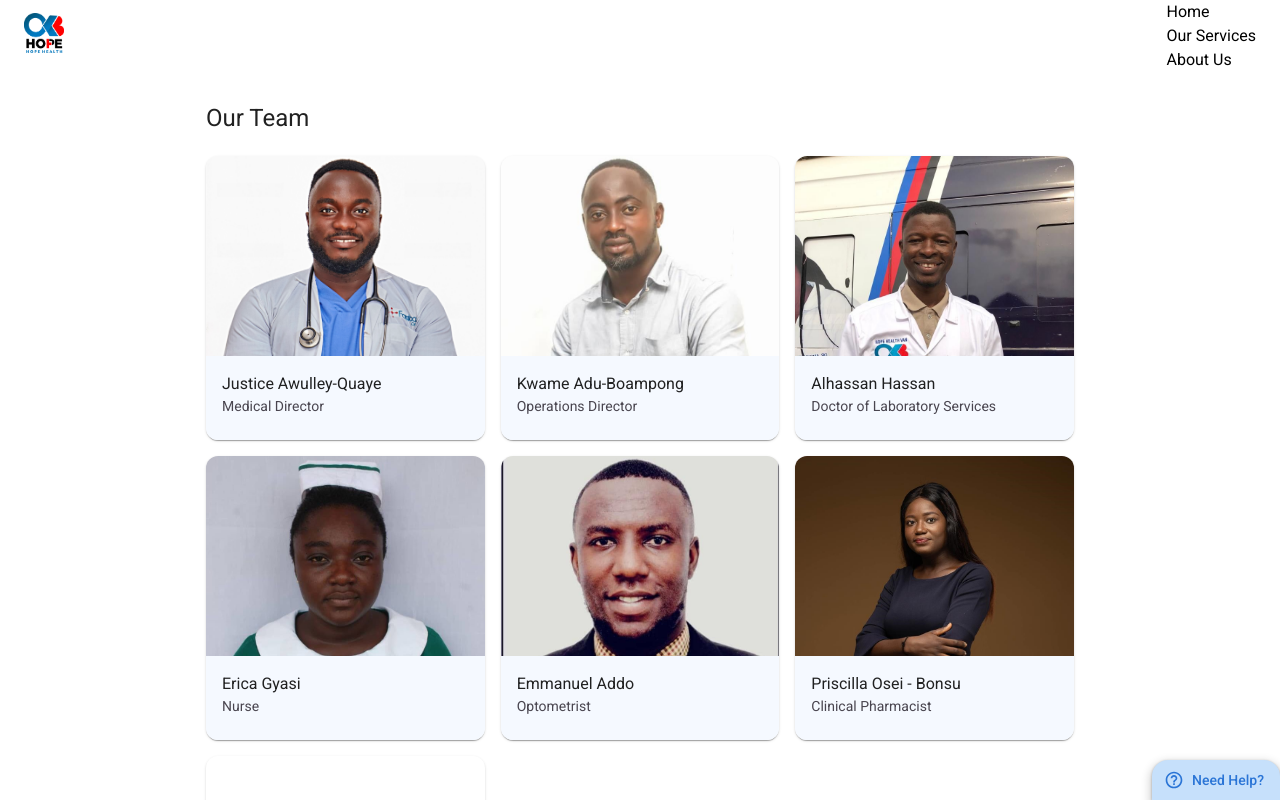
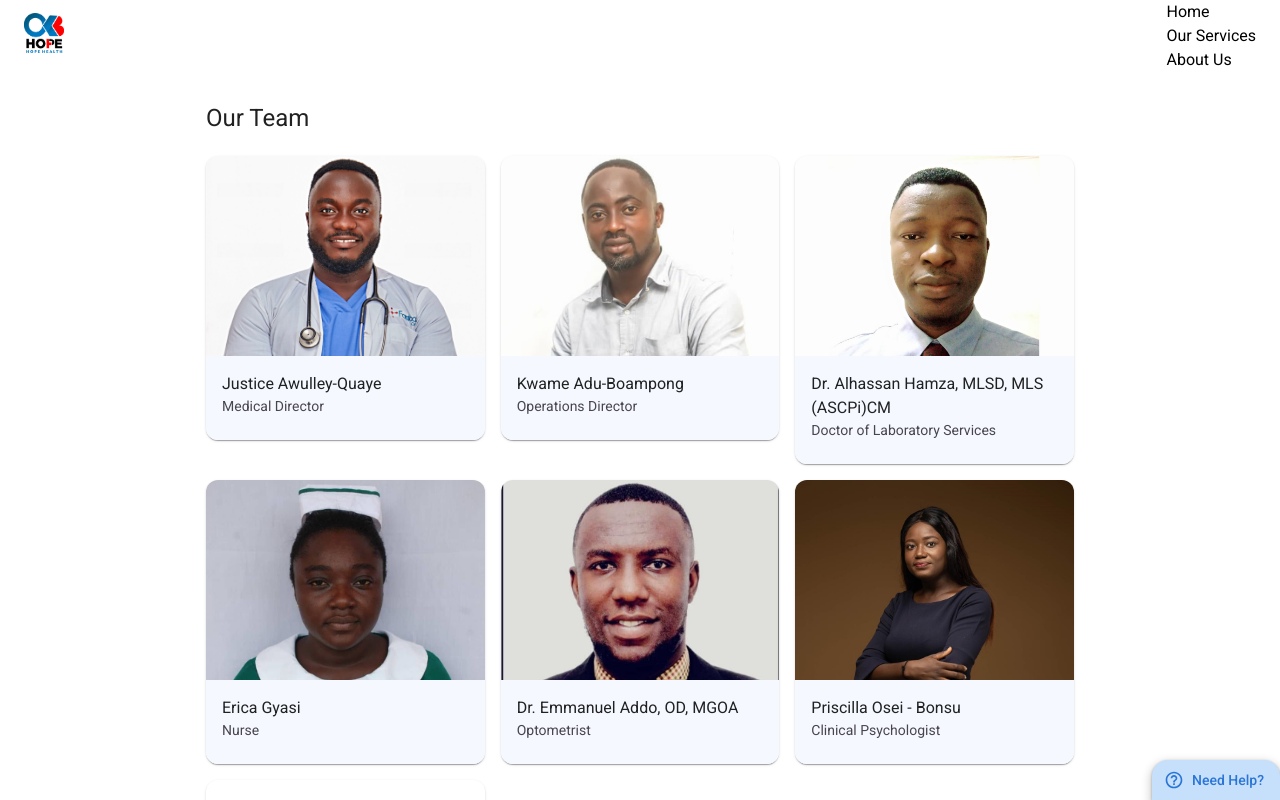
Before and after one commit to connorjchen/hope-health-van, a React (Vite) app in the folder client/: page /about in a window 1280 px wide. Shown: the top 800 px of the page. Built offline with nearby package versions, Linux system fonts and the light colour scheme.

Commit message:
Update details and pic and titles

```diff
--- a/client/src/screens/about.jsx
+++ b/client/src/screens/about.jsx
@@ -22,10 +22,14 @@ import white from "../assets/white.png";
 const profiles = [
   [justice, "Justice Awulley-Quaye", "Medical Director"],
   [kwame, "Kwame Adu-Boampong", "Operations Director"],
-  [hamza, "Alhassan Hassan", "Doctor of Laboratory Services"],
+  [
+    hamza,
+    "Dr. Alhassan Hamza, MLSD, MLS (ASCPi)CM",
+    "Doctor of Laboratory Services",
+  ],
   [erica, "Erica Gyasi", "Nurse"],
-  [emmanuel, "Emmanuel Addo", "Optometrist"],
-  [priscilla, "Priscilla Osei - Bonsu", "Clinical Pharmacist"],
+  [emmanuel, "Dr. Emmanuel Addo, OD, MGOA", "Optometrist"],
+  [priscilla, "Priscilla Osei - Bonsu", "Clinical Psychologist"],
   [white, "Michael Wiafe - Akenteng", "Registered Dietician"],
 ];
 
--- a/client/src/screens/select.jsx
+++ b/client/src/screens/select.jsx
@@ -25,6 +25,7 @@ export const serviceConstants = {
     options: {
       Hematology: [
         ["Full Blood Count", 30],
+        ["ESR", 30],
         ["Hb", 10],
         ["Sickling Test", 30],
         ["Blood Grouping", 20],
```
Also changed, not shown: client/src/assets/hamza.jpg.
